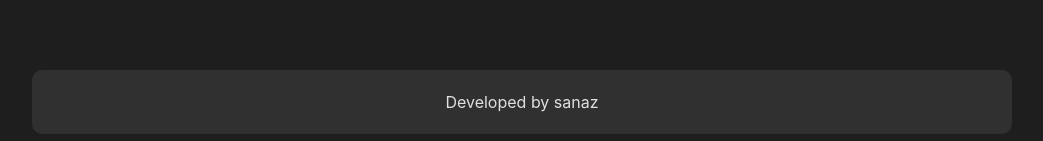
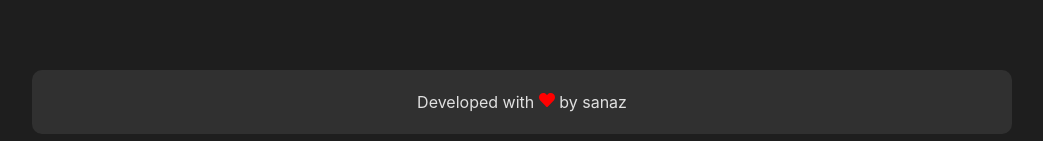
Before and after one commit to sanaz-gh/Dictionary-Reactjs, a React (Vite) app: page / in a window 1280 px wide. Shown: the part 1467-1608 px from the top of the page, without its empty margins (118-1161 px from the left). Built offline with nearby package versions, Linux system fonts and the light colour scheme.

Commit message:
change footer

```diff
--- a/src/layouts/Layout.jsx
+++ b/src/layouts/Layout.jsx
@@ -1,4 +1,5 @@
 import styles from "./Layout.module.css";
+import { FaHeart } from "react-icons/fa";
 
 const Layout = ({children}) => {
   return (
@@ -7,8 +8,8 @@ const Layout = ({children}) => {
         <p><a href="#"> Dictionary Books App </a> | Using Search Box </p>
       </header>
       {children}
-      <footer className={styles.footer}><p>
-      Developed by sanaz</p>
+      <footer className={styles.footer}>
+        <p> Developed with  <FaHeart color="red"/> by sanaz </p>
       </footer>
 
     </>
```
